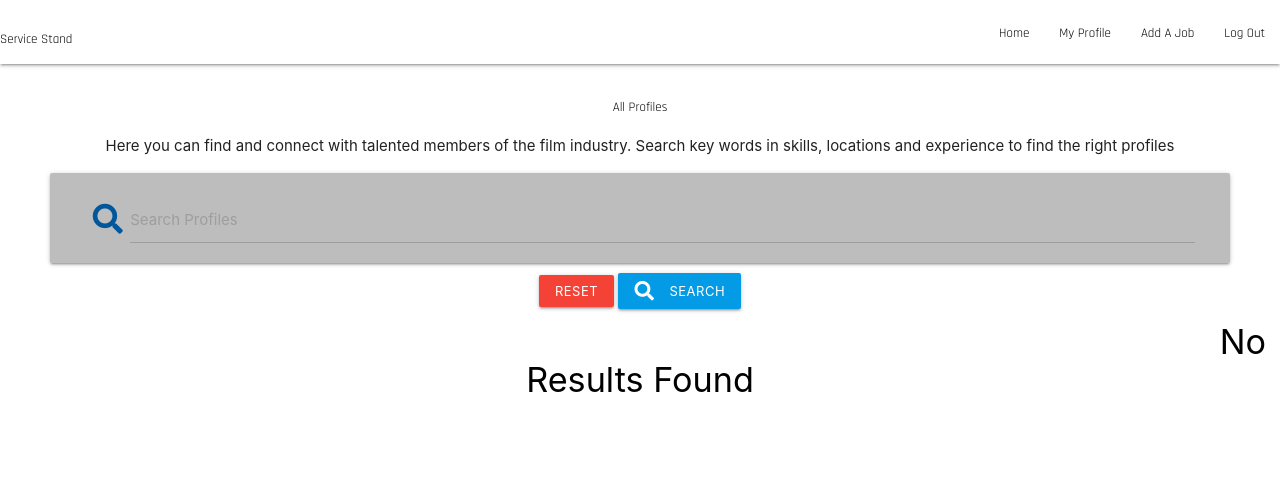
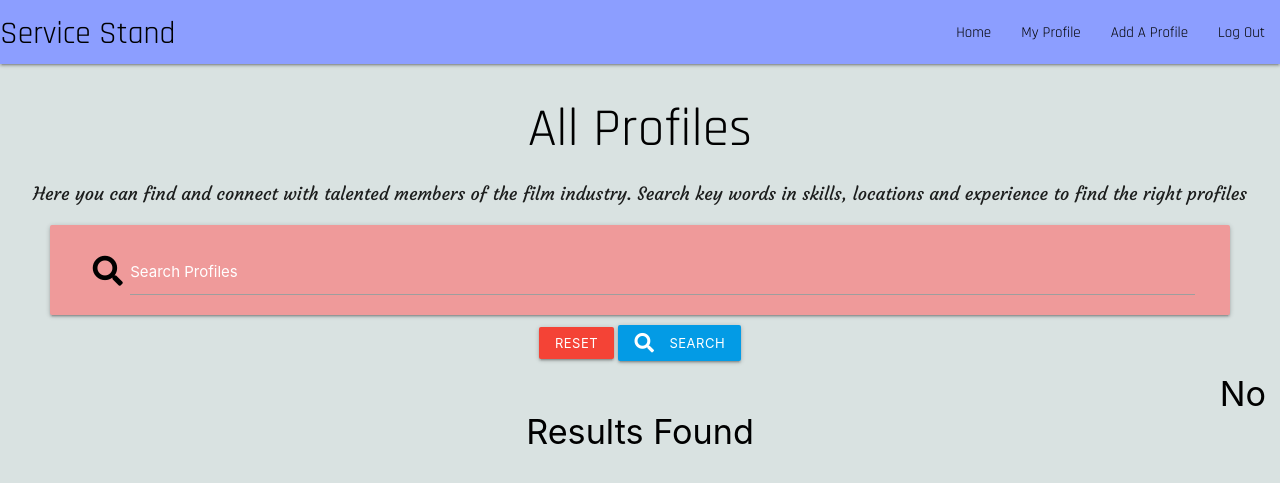
Before and after one commit to Chempearcedev/service_stand, a Flask app: page / in a window 1280 px wide. Shown: the top 483 px of the page. Run offline with Flask 2, Linux system fonts and the light colour scheme; the visitor is signed in with stand-in values (Sample User, id 1); data that the repository does not hold is empty; some libraries are stand-ins or nearby versions; some web fonts are replaced.

Commit message:
changed colour of navbar and font

```diff
--- a/static/css/style.css
+++ b/static/css/style.css
@@ -1,5 +1,5 @@
 body {
-    background-color: white;
+    background-color:#d9e2e1;
     margin: 0;
 }
 
@@ -74,6 +74,8 @@ font-family: 'Rajdhani', sans-serif;
 
 .info-header {
     text-align: center;
+    font-family: 'Courgette', cursive;
+    font-size: larger;
 }
 
 .profile-info {
@@ -108,8 +110,14 @@ font-family: 'Rajdhani', sans-serif;
 }
 
 
-@media only screen and (min-width: 600px) {
+@media only screen and (max-width: 800px) {
     .text {
       font-size: small;
     }
   }
+
+  @media only screen and (max-width: 800px) {
+    .profile-box {
+      margin-left: 55px!important;
+    }
+  }
--- a/templates/base.html
+++ b/templates/base.html
@@ -6,6 +6,7 @@
     <link rel="preconnect" href="https://fonts.gstatic.com">
     <link href="https://fonts.googleapis.com/css2?family=Lateef&family=Prata&display=swap" rel="stylesheet">
     <link href="https://fonts.googleapis.com/css2?family=Rajdhani:wght@300;400&display=swap" rel="stylesheet">
+    <link href="https://fonts.googleapis.com/css2?family=Courgette&display=swap" rel="stylesheet">
     <link rel="preconnect" href="https://fonts.gstatic.com">
 <link href="https://fonts.googleapis.com/css2?family=Charm&display=swap" rel="stylesheet">
 
@@ -27,7 +28,7 @@
 
     <header>
         <!-- navbar-->
-	<nav class="nav-extended text-shadow white darken-1">
+	<nav class="nav-extended text-shadow indigo accent-1">
 			<div class="nav-wrapper">
 				<a href="{{ url_for('get_jobs') }}" class="brand-logo"><span class="text">Service Stand</span></a>
 				   <a href="#" data-target="mobile-demo" class="sidenav-trigger left"><i class="fas fa-bars"></i></a>
@@ -35,7 +36,7 @@
                            {% if session.user %}
                                <li><a href="{{ url_for('get_jobs') }}"><span class="text">Home</span></a></li>
                                   <li><a href="{{ url_for('userprofile', username=session['user']) }}"><span class="text">My Profile</span></a></li>
-					          <li><a href="{{ url_for('credentials') }}"><span class="text">Add A Job</span></a></li>
+					          <li><a href="{{ url_for('credentials') }}"><span class="text">Add A Profile</span></a></li>
                           <li><a href="{{ url_for('loggingout') }}"><span class="text">Log Out</span></a></li>
                      {% else %}
 				 <li><a href="{{ url_for('login') }}"><span class="text">Log In</span></a></li>
--- a/templates/jobs.html
+++ b/templates/jobs.html
@@ -2,15 +2,15 @@
 {% block content %}
 
 <h2 class="black-text text-darken-4 text center-align ">All Profiles</h2>
-<p class="info-header italic col m10"> Here you can find and connect with talented members of the film industry. Search key words in skills, locations and experience to find the right profiles </p>
+<p class="info-header col m10"> Here you can find and connect with talented members of the film industry. Search key words in skills, locations and experience to find the right profiles </p>
 
-    <div class="row card-panel rounded-border grey lighten-1 search-bar">
+    <div class="row card-panel rounded-border  red lighten-3 search-bar">
         <form action="{{ url_for('search_bar') }}" method="post" class="col s12 m12 center-align">
             <div class="row valign-wrapper center-align search-link">
                 <div class="input-field col s12 m12 search-link">
-                    <i class="fas fa-search prefix light-blue-text text-darken-4"></i>
+                    <i class="fas fa-search prefix black-text text-darken-4"></i>
                     <input type="text" name="querying" id="querying" minlength="2" class="validate" required>
-                    <label for="querying">Search Profiles</label>
+                    <label for="querying"><span class="white-text">Search Profiles</span></label>
 
       <br>
       <br>
--- a/templates/userprofile.html
+++ b/templates/userprofile.html
@@ -10,8 +10,8 @@
 
 <div class="row">
     <div class="col s10 m8 offset-m2">
-      <div class="card horizontal">
-        <div class="card-image profile-card">
+      <div class="card horizontal profile-box">
+        <div class="card-image">
           <img src="{{ job.image_url }}">
 
         </div>
```
